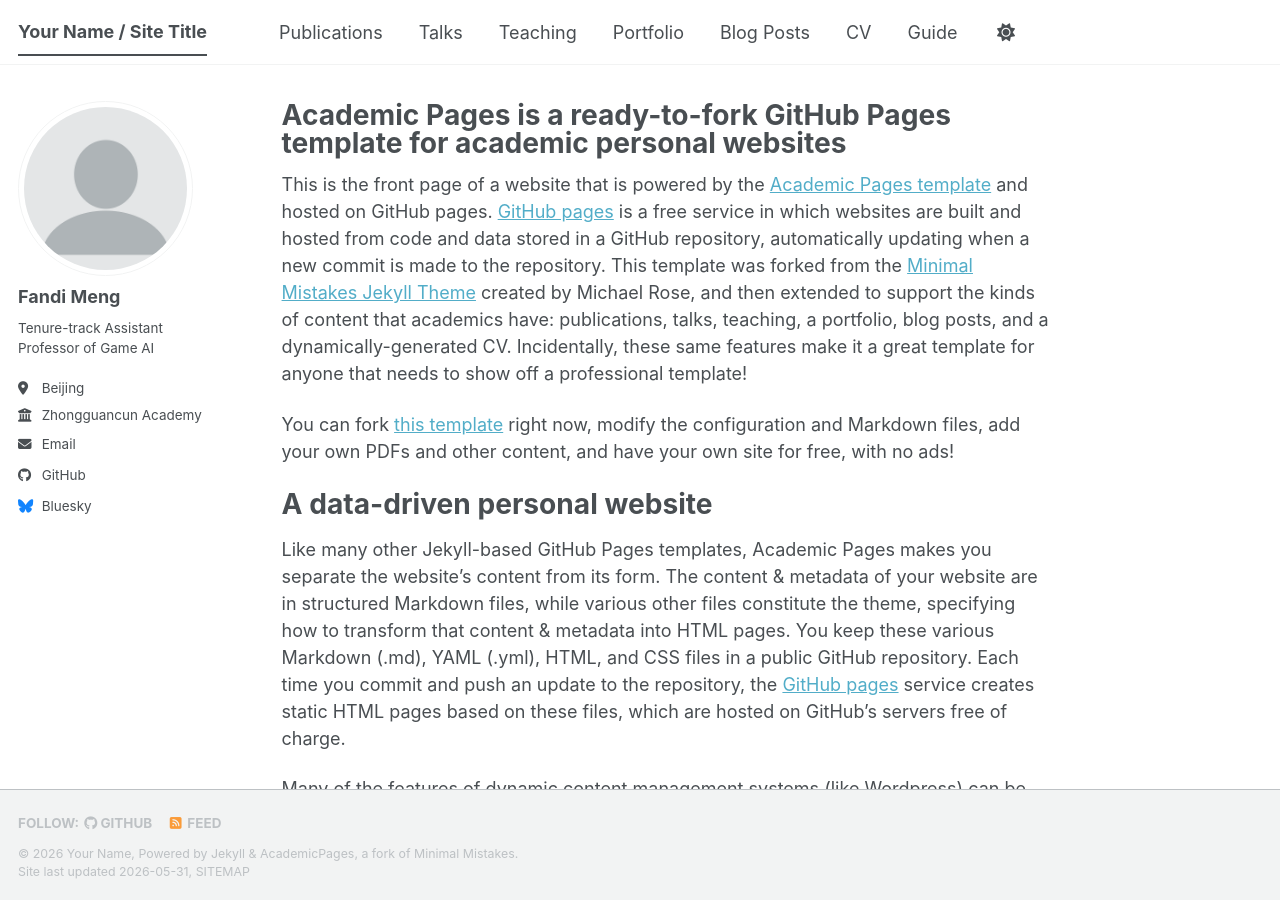
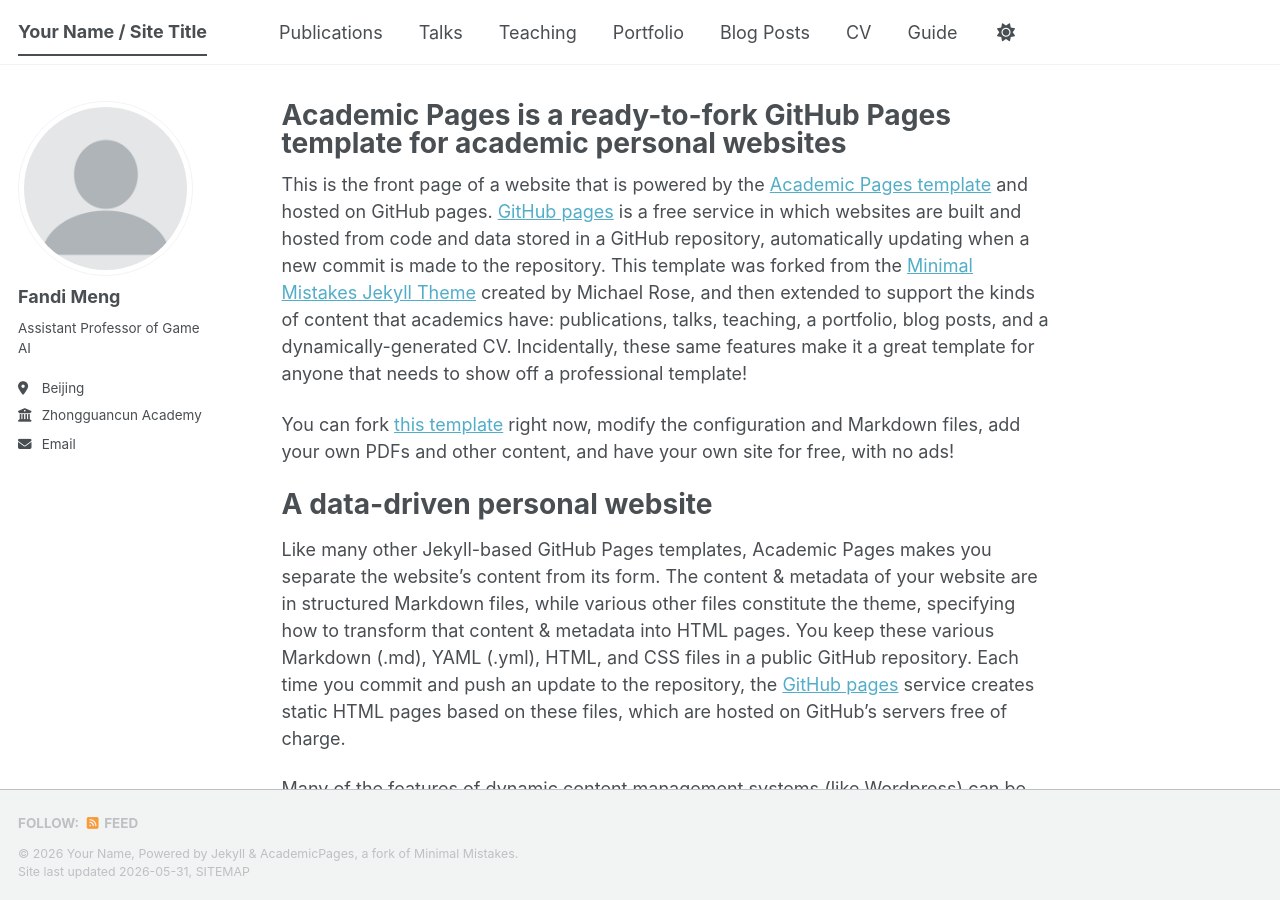
Before and after one commit to fandi-meng-qm/fandi-meng-qm.github.io, a Jekyll site: the page built from _pages/about.md, in a window 1280 px wide and 900 px high. Built offline with Jekyll 4.4.1, drawn with Linux system fonts in a browser that asks for light colours; a script bundle is joined from its source files by our own code; library files that are not in the unit come from our copies.

Commit message:
Update _config.yml

```diff
--- a/_config.yml
+++ b/_config.yml
@@ -26,7 +26,7 @@ author:
   avatar           : "profile.png"
   name             : "Fandi Meng"
   pronouns         : # example: "she/her"
-  bio              : "Tenure-track Assistant Professor of Game AI"
+  bio              : "Assistant Professor of Game AI"
   location         : "Beijing"
   employer         : "Zhongguancun Academy"
   uri              : # URL
@@ -51,13 +51,13 @@ author:
   bitbucket        : # Username - Update with your username on the site
   codepen          : # Username
   dribbble         : # Username
-  github           : "academicpages"
+  # github           : "academicpages"
   kaggle           : # Username
   stackoverflow    : # User number or user number and name (i.e., use "1" or "1/jeff-atwood")
 
   # Social media
   artstation       : # Username
-  bluesky          : "bsky.app" # Replace this with you Bluesky username
+  # bluesky          : "bsky.app" # Replace this with you Bluesky username
   facebook         : # Username
   flickr           : # Username
   foursquare       : # Username
```
